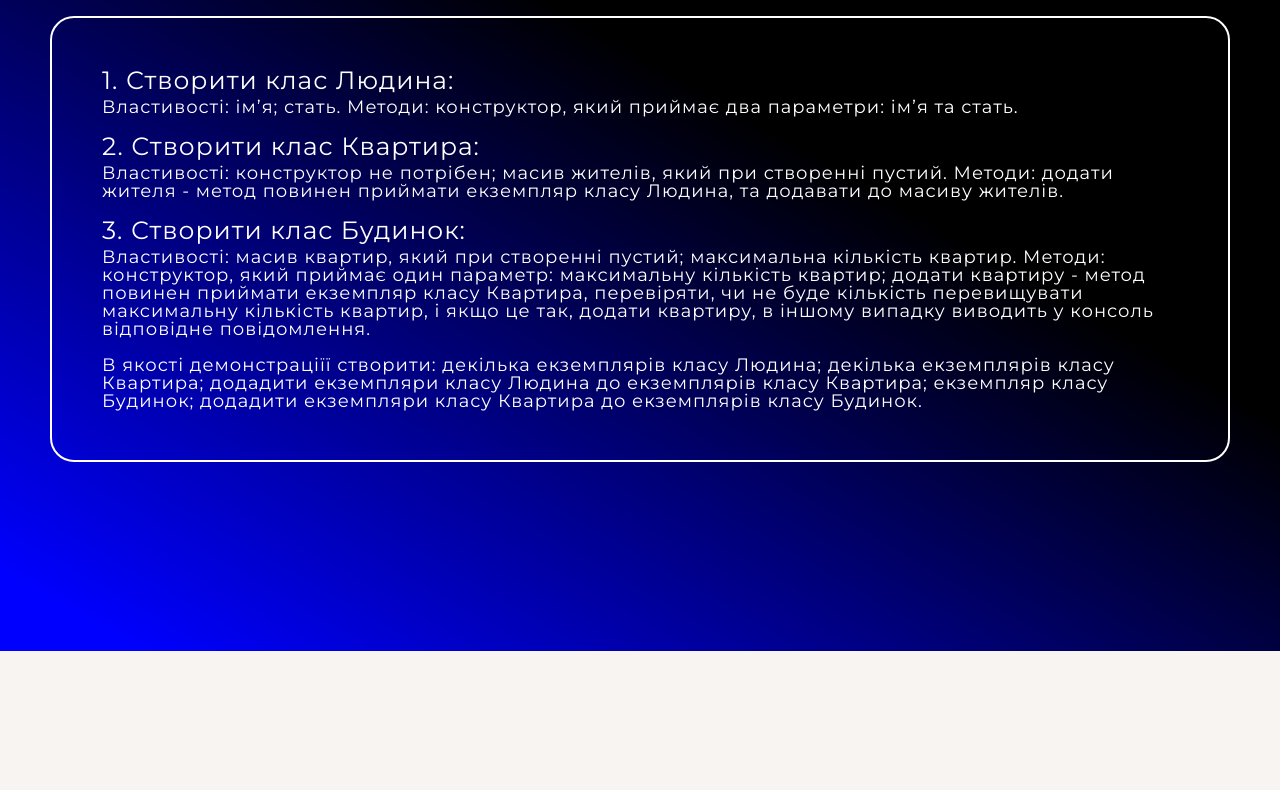
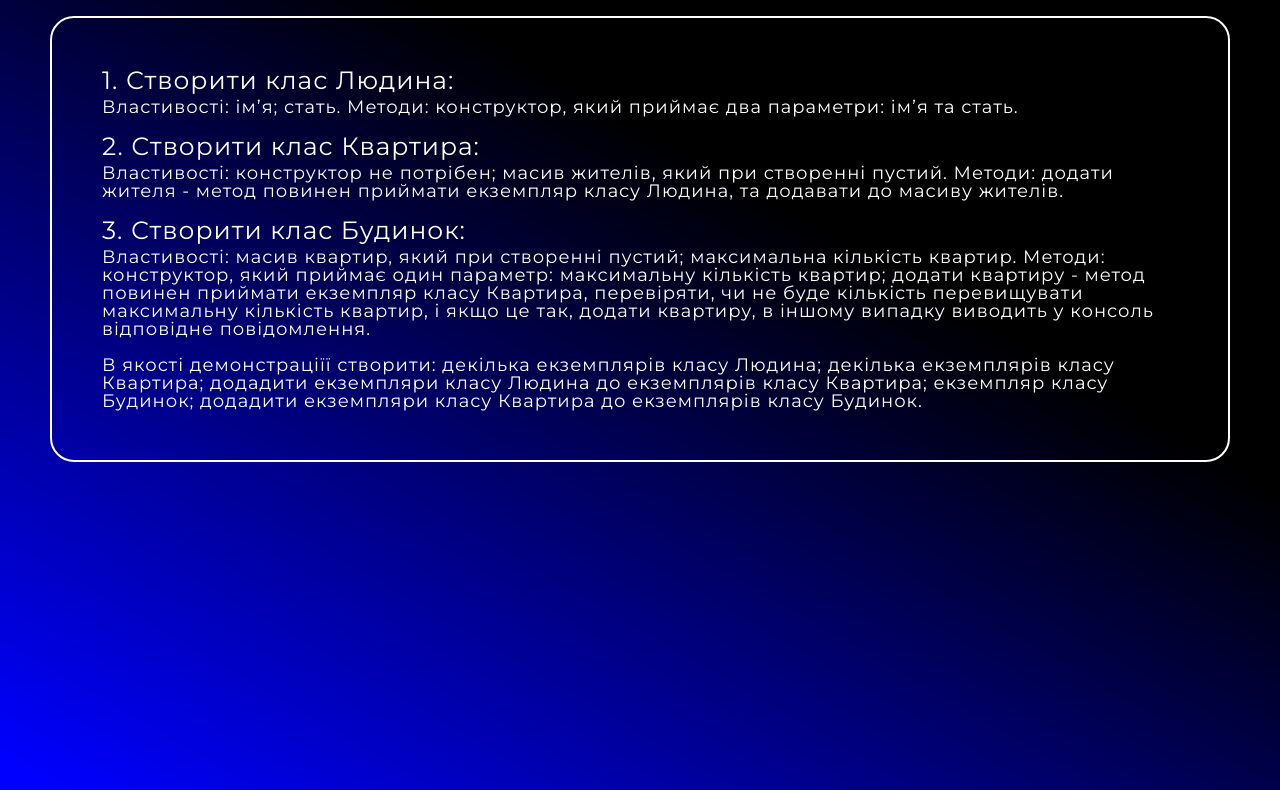
Before and after one commit to Andry-sheer/doublePCnoteBook, a website: page app/index.html in a window 1280 px wide. Shown: the part 149-939 px from the top of the page. Before the commit the page ends 820 px from the top, so only its background shows below. Drawn offline with nearby package versions, Linux system fonts and the light colour scheme; files that its build step writes are made by us from their sources.

Commit message:
Update style.scss

```diff
--- a/app/scss/style.scss
+++ b/app/scss/style.scss
@@ -18,7 +18,7 @@ h2 {
 }
 
 .myPage {
-  height: 100vh;
+  height: 1000px;
   background: linear-gradient(210deg, rgb(0, 0, 0) 37%, blue 95%);
 
 
```
